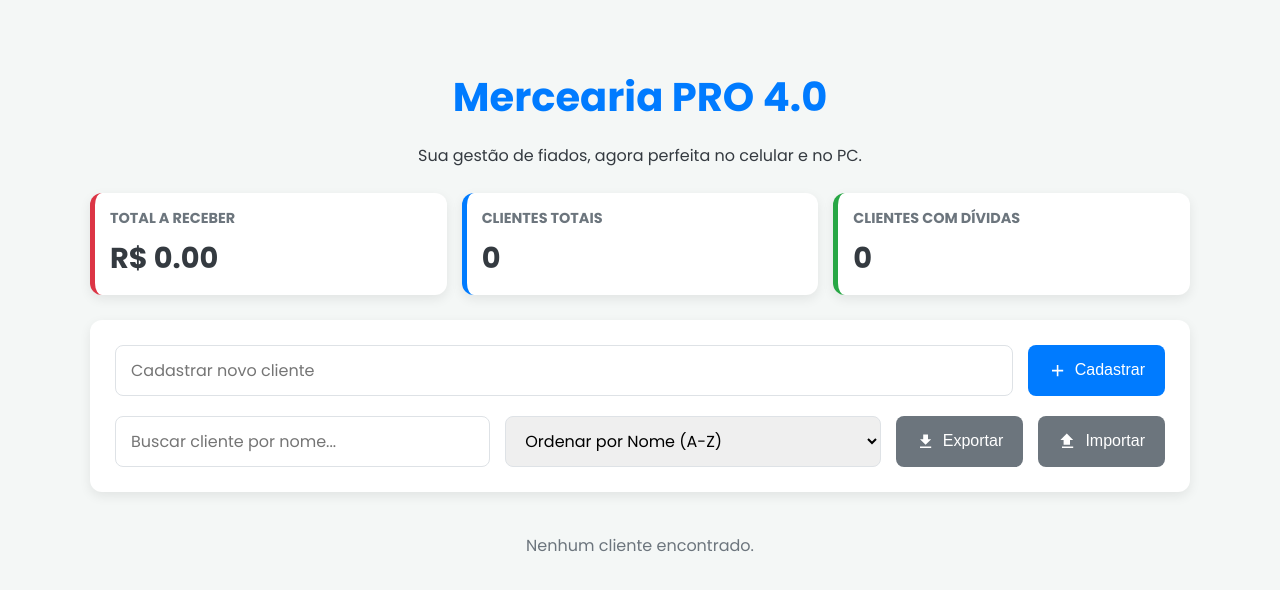
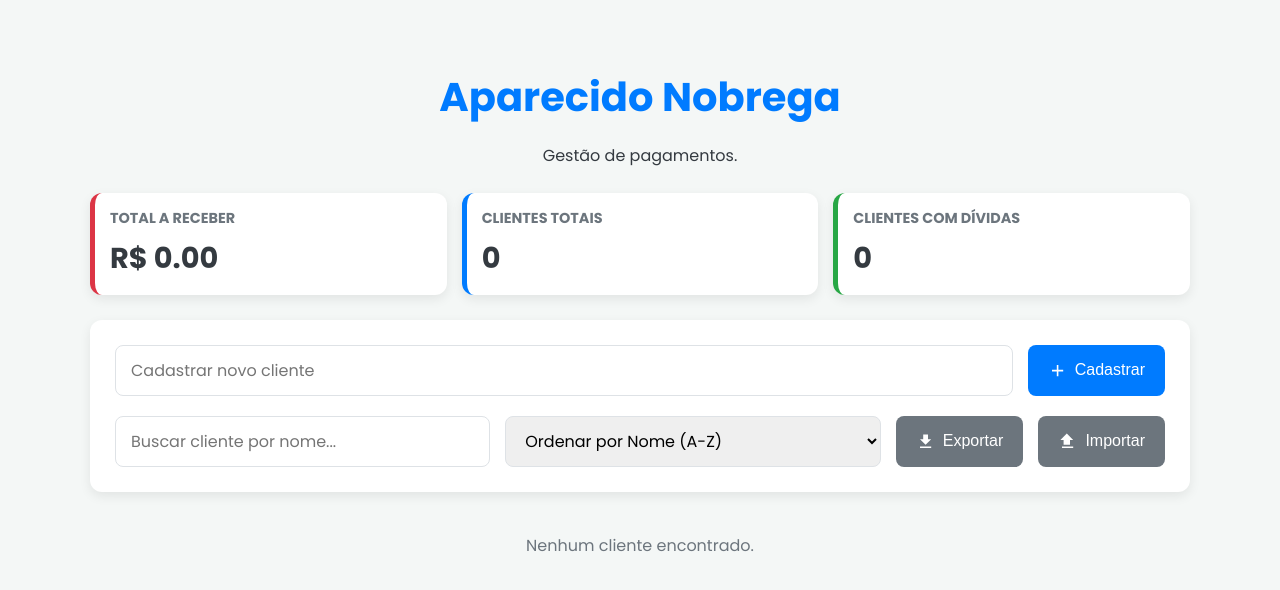
Before and after one commit to jardesonmagalhaes/aparecido, a plain HTML site: page index.html in a window 1280 px wide. Drawn offline with Linux system fonts and the light colour scheme.

Commit message:
Update index.html

```diff
--- a/index.html
+++ b/index.html
@@ -93,8 +93,8 @@
 
     <div class="container">
         <header>
-            <h1>Mercearia PRO 4.0</h1>
-            <p>Sua gestão de fiados, agora perfeita no celular e no PC.</p>
+            <h1>Aparecido Nobrega</h1>
+            <p>Gestão de pagamentos.</p>
         </header>
 
         <section class="dashboard" id="dashboard">
```
